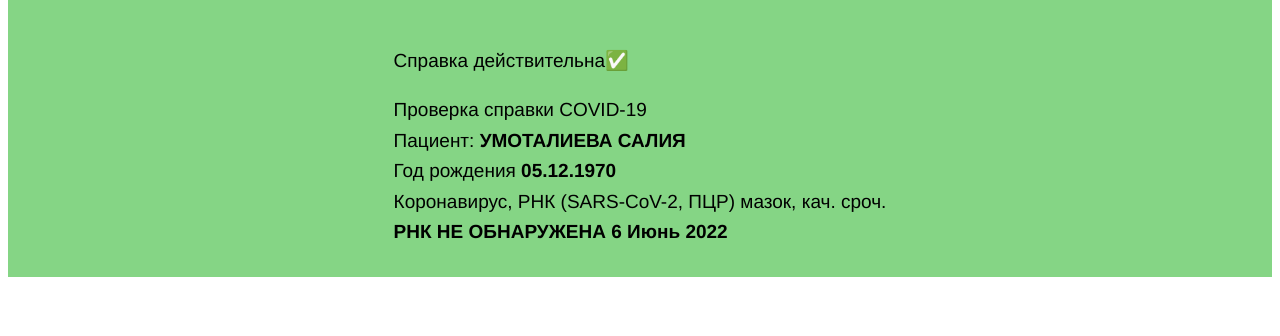
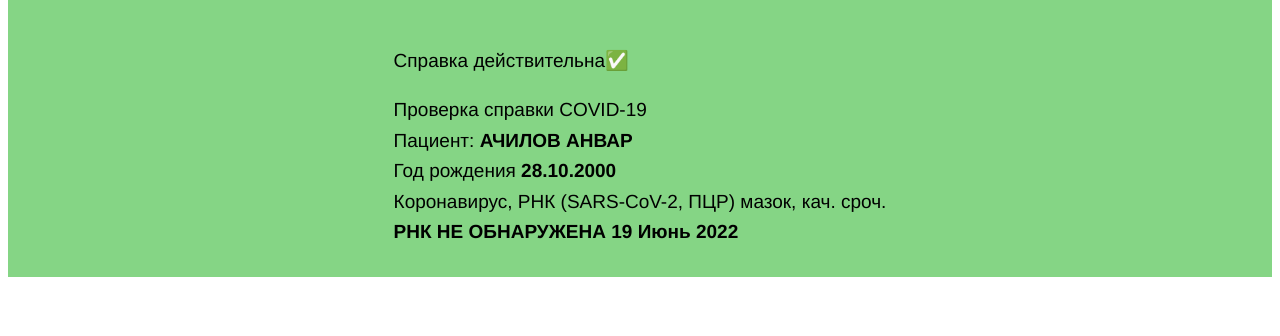
Before and after one commit to gemotestru/gemotestru.github.io, a plain HTML site: page 1706/index_AA_89A8S.html in a window 1280 px wide. Shown: the part 84-420 px from the top of the page. Drawn offline with nearby package versions, Linux system fonts and the light colour scheme; a script that the page names is missing.

Commit message:
Update index_AA_89A8S.html

```diff
--- a/1706/index_AA_89A8S.html
+++ b/1706/index_AA_89A8S.html
@@ -87,16 +87,16 @@
             <div class="examination">Проверка справки COVID-19</div>
             <div class="patient">
                 Пациент: <span>
-                    УМОТАЛИЕВА САЛИЯ
+                    АЧИЛОВ АНВАР
                 </span>
             </div>
             <div class="age">
                 Год рождения <span>
-                    05.12.1970
+                    28.10.2000
                 </span>
             </div>
             <div class="covid">Коронавирус, РНК (SARS-CoV-2, ПЦР) мазок, кач. сроч.</div>
-            <div class="rnk">РНК НЕ ОБНАРУЖЕНА 6 Июнь 2022
+            <div class="rnk">РНК НЕ ОБНАРУЖЕНА 19 Июнь 2022
                 <!-- 30 Апрель 3 Января Декабря-->
             </div>
         </div>
```
